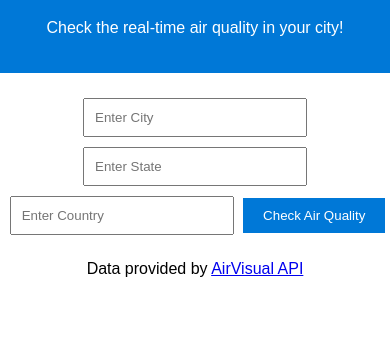
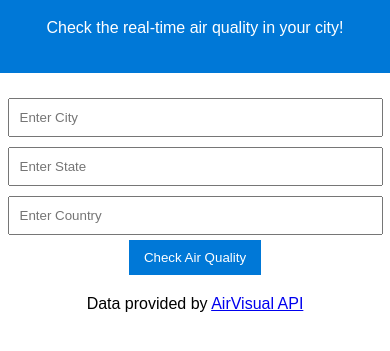
Before and after one commit to mollymhom/air-quality-tracker, a plain HTML site: page index.html in a window 390 px wide. Shown: the part 81-432 px from the top of the page. Drawn offline with Linux system fonts and the light colour scheme.

Commit message:
Update Responsive Design

```diff
--- a/style.css
+++ b/style.css
@@ -49,3 +49,26 @@ body {
     background-color: #f8d7da;
     border-color: #f5c6cb;
   }
+
+  /* General styling for larger screens */
+input {
+    width: 80%; /* Use percentage for responsiveness */
+    max-width: 400px; /* Set a reasonable maximum width */
+  }
+
+  button {
+    width: auto;
+    padding: 10px 15px;
+  }
+
+  /* Media query for smaller screens */
+  @media (max-width: 768px) {
+    input {
+      width: 90%; /* Adjust for smaller screens */
+    }
+
+    #result {
+      margin: 10px;
+      padding: 15px;
+    }
+  }
```
